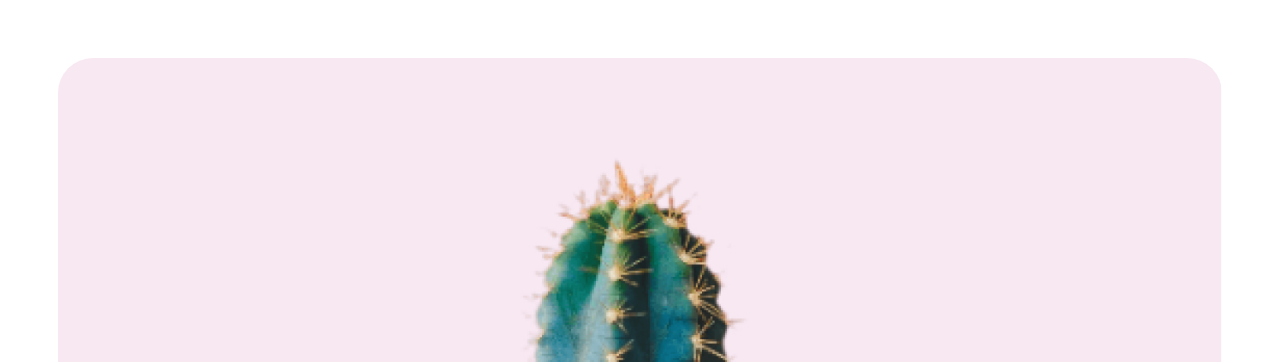
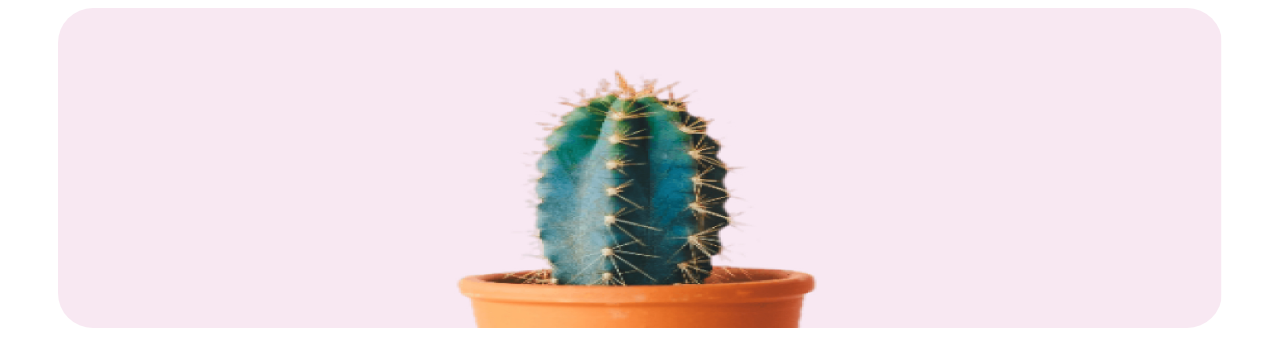
Before and after one commit to T-ahiti/dev-cactus, a plain HTML site: page index.html in a window 1280 px wide. Shown: the top 362 px of the page. Drawn offline with Linux system fonts and the light colour scheme.

Commit message:
style added

```diff
--- a/style.css
+++ b/style.css
@@ -1,14 +1,17 @@
 main{
     padding: 50px;
+    height: 100vh;
+    padding-top: 0px;
 }
 
 .cactus{
     width: 100%;
     border-radius: 35px;
+    height: 40vh;
 }
 
 .image{
-    width: 100%;
+    height: 40vh;
 }
 
 .button{
```
Also changed, not shown: index.html (+1 -1 lines).
